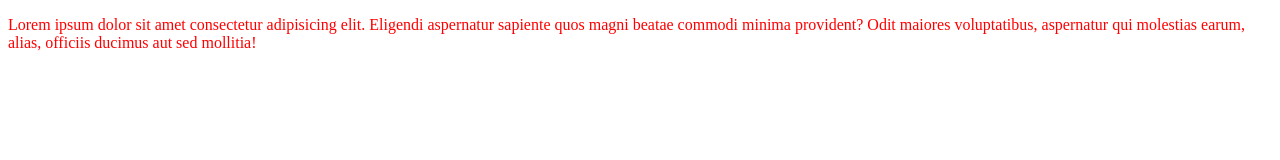
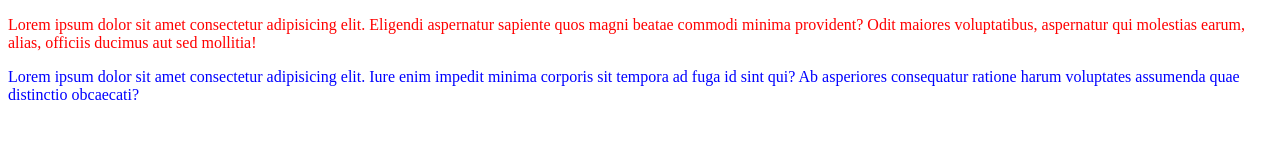
Before and after one commit to Dinesh-992/csstask4, a plain HTML site: page index.html in a window 1280 px wide. Drawn offline with Linux system fonts and the light colour scheme.

Commit message:
added a new line

```diff
--- a/index.html
+++ b/index.html
@@ -7,5 +7,7 @@
 </head>
 <body>
     <p style="color: rgb(255, 0, 0);">Lorem ipsum dolor sit amet consectetur adipisicing elit. Eligendi aspernatur sapiente quos magni beatae commodi minima provident? Odit maiores voluptatibus, aspernatur qui molestias earum, alias, officiis ducimus aut sed mollitia!</p>
+<p style="color: blue;">Lorem ipsum dolor sit amet consectetur adipisicing elit. Iure enim impedit minima corporis sit tempora ad fuga id sint qui? Ab asperiores consequatur ratione harum voluptates assumenda quae distinctio obcaecati?</p>
+
 </body>
 </html>
```
